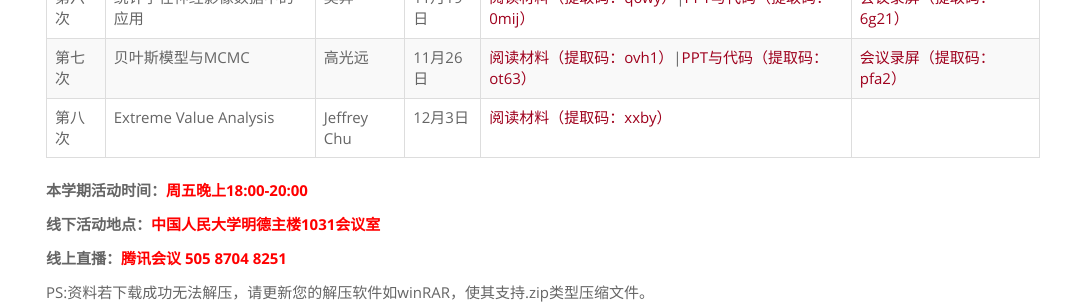
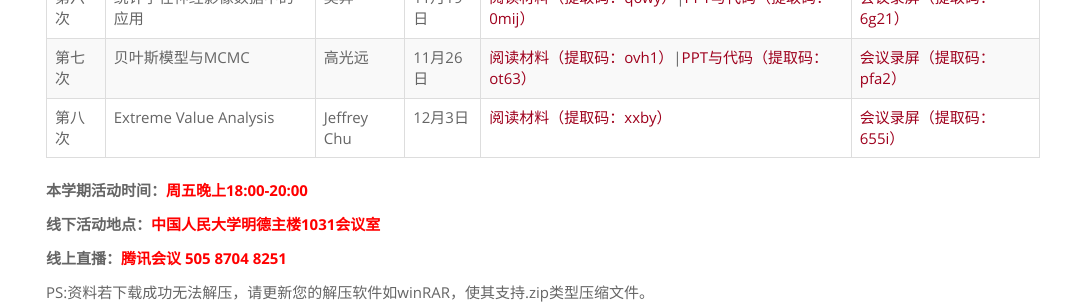
Before and after one commit to rucdmc/rucdmc.github.io, a Jekyll site: the page built from index.html, in a window 1280 px wide. Shown: the part 1003-1307 px from the top of the page, without its empty margins (97-1182 px from the left). Built offline with Jekyll 4.4.1, drawn with Linux system fonts in a browser that asks for light colours.

Commit message:
Update index.html

```diff
--- a/index.html
+++ b/index.html
@@ -158,7 +158,7 @@
             <td>Jeffrey Chu</td>
             <td>12月3日</td>
             <td><a href="https://pan.baidu.com/s/1rUxRlvnkg3kjvBfV5iW30Q">阅读材料（提取码：xxby）</a></td>
-            <td><a href=""></a></td>
+            <td><a href="https://pan.baidu.com/s/1eNq2_dBRBEuiSnpzhjMyXg">会议录屏（提取码：655i）</a></td>
 	</tr>
     </tbody>
 </table>
```
